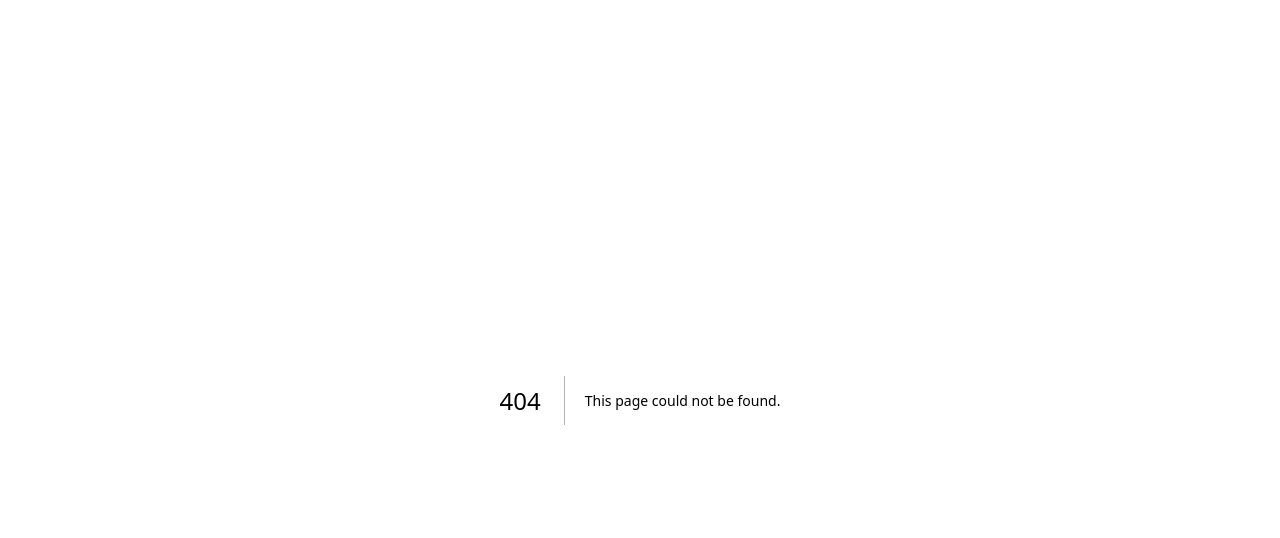
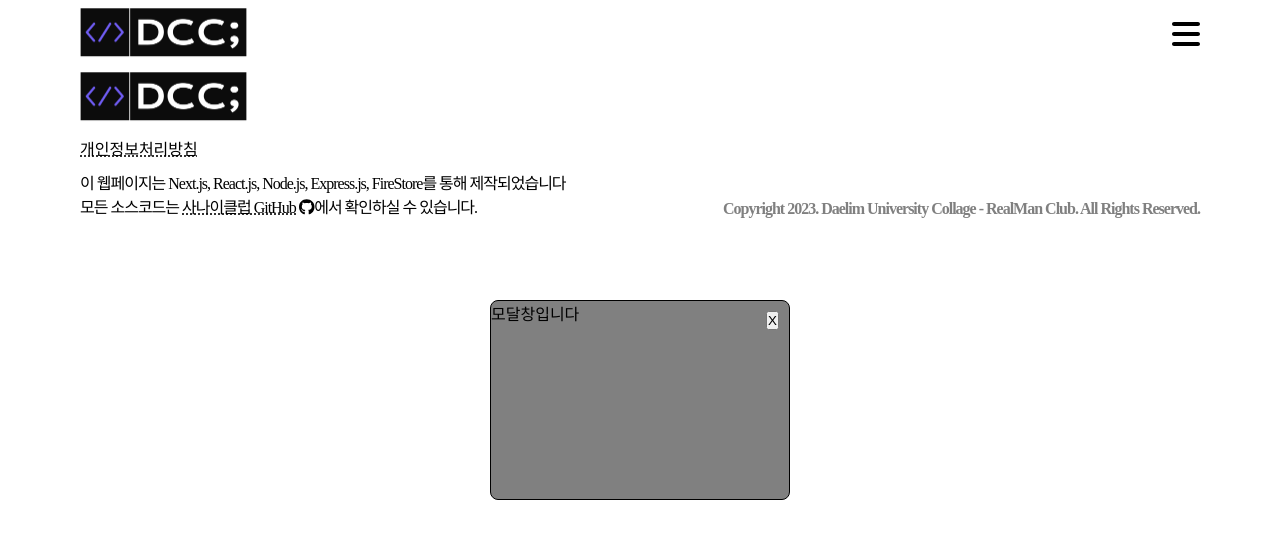
Before and after one commit to HarenKei/DCC_FE, a Next.js app: page /Test/ModalBasic in a window 1280 px wide. Before the commit this address had no page. Shown: the top 538 px of the page. Built offline with nearby package versions, Linux system fonts and the light colour scheme.

Commit message:
Commit for Test Branch

```diff
--- a/pages/MyTask/AddTask/AddTaskButton.tsx
+++ b/pages/MyTask/AddTask/AddTaskButton.tsx
@@ -9,7 +9,7 @@ const AddTaskButton = (props:any) => {
     );
 };
 
-const Container = styled.div`
+const Container = styled.button`
     display: flex;
     flex-direction: column;
     justify-content: center;
--- /dev/null
+++ b/pages/Test/ModalBasic.tsx
@@ -0,0 +1,47 @@
+import React from 'react';
+import styled from 'styled-components';
+
+interface PropsType {
+    setModalOpen : Function,
+    id: string,
+    title: string,
+    content: string,
+    writer: string
+}
+
+const ModalBasic = ({setModalOpen, id, title, content, writer}: PropsType) => {
+    const closeModal = () => {
+        setModalOpen(false);
+    };
+
+    return (
+        <ModalContainer>
+            <ModalCloseButton onClick={closeModal}>
+            X
+            </ModalCloseButton>
+            <p>모달창입니다<div className=""></div></p>
+        </ModalContainer>
+    );
+};
+
+const ModalContainer = styled.div`
+  width: 300px;
+  height: 200px;
+  z-index: 999;
+  position: absolute;
+  top:50%;
+  left:50%;
+  transform: translate(-50%, -50%);
+
+  background-color: gray;
+  border: 1px solid black;
+  border-radius: 8px;
+`;
+
+const ModalCloseButton = styled.button`
+  position: absolute;
+  right: 10px;
+  top: 10px;
+`;
+
+export default ModalBasic;
--- a/pages/_app.tsx
+++ b/pages/_app.tsx
@@ -2,11 +2,15 @@
 import '@/styles/globals.css'
 import type { AppProps } from 'next/app'
 import { SessionProvider } from 'next-auth/react'
+import Header from '@/src/Common/Header'
+import Footer from '@/src/Common/Footer'
 
 export default function App({ Component, pageProps }: AppProps) {
   return (
     <SessionProvider session={pageProps.session}>
+        <Header/>
         <Component {...pageProps} />
+        <Footer/>
     </SessionProvider>
   )
 }
--- a/src/Common/Footer.tsx
+++ b/src/Common/Footer.tsx
@@ -9,9 +9,11 @@ const Footer = () => {
   return (
     <FooterContainer>
       <FooterLeftSpace>
+        <Link href={"/"}>
         <LogoContainer>
           <Logo width={168} height={52.5} />
         </LogoContainer>
+        </Link>
 
         <Link href="/Privacy">
           <PrivacyLinkP>개인정보처리방침</PrivacyLinkP>
```
Also changed, not shown: pages/Test/Modal.tsx (added, +19 -0 lines), pages/Test/Test.tsx (added, +14 -0 lines), pages/Test/index.tsx (added, +1 -0 lines), 1 other file (tests, documents, lock files or other folders).
